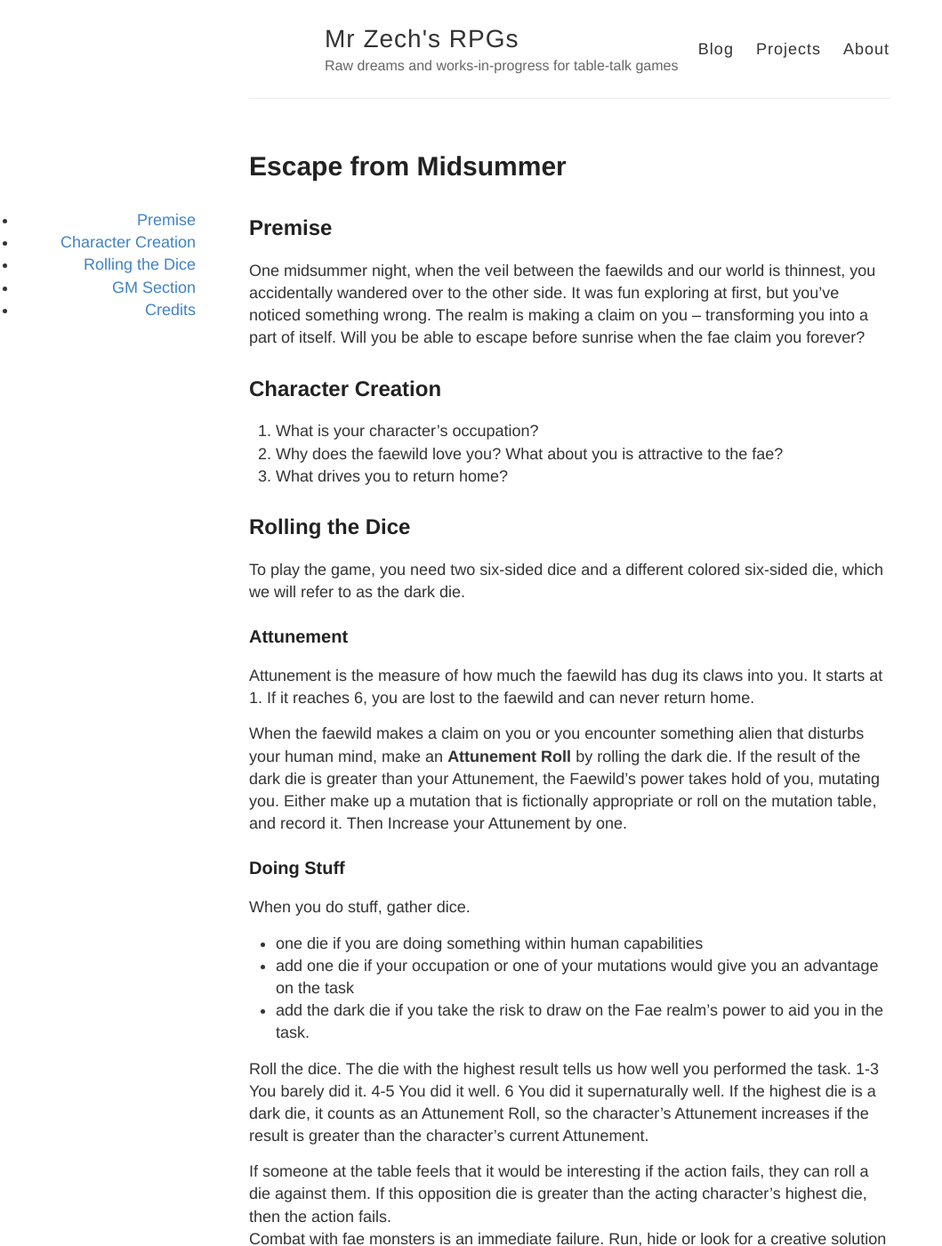
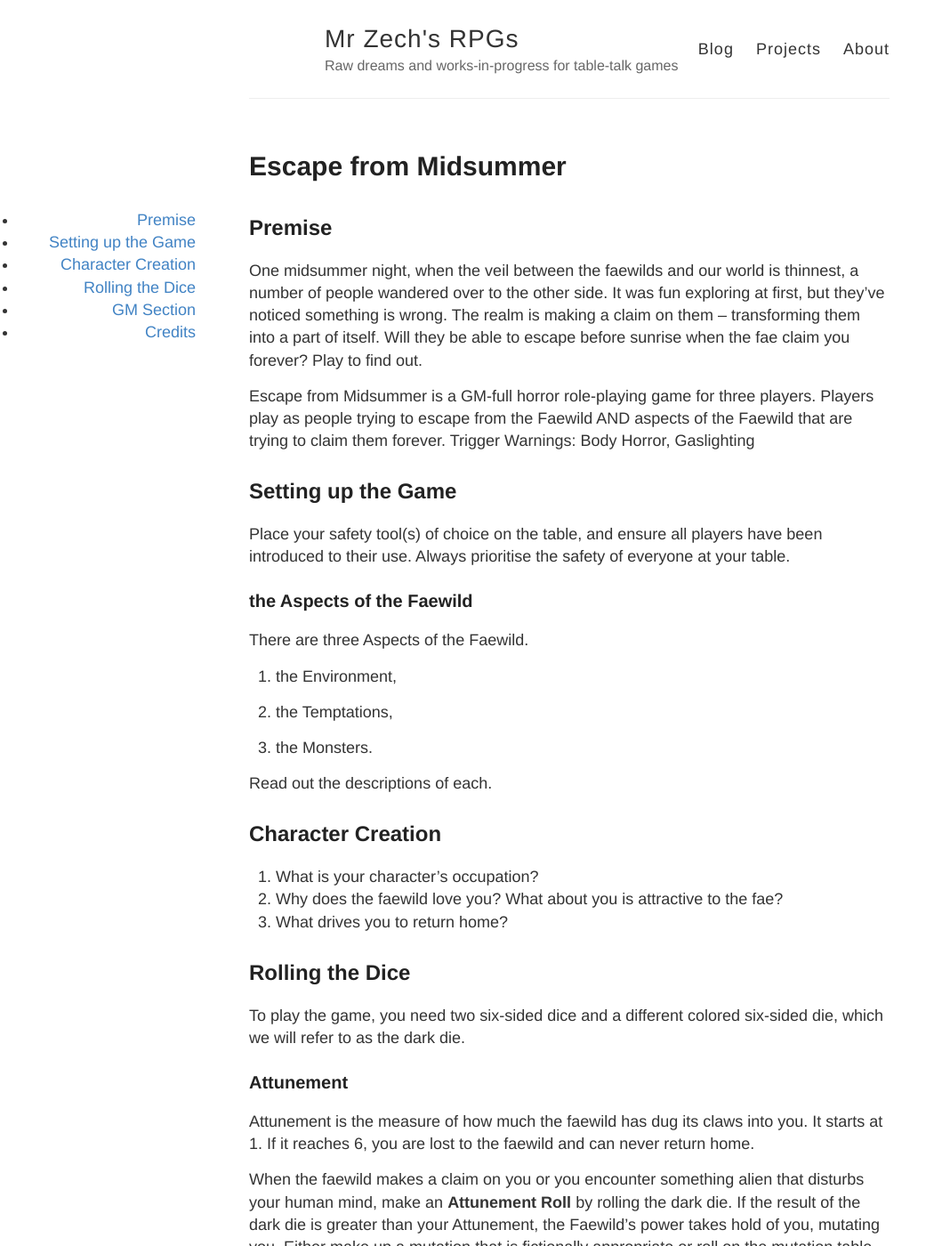
Before and after one commit to zechlau14/zechlau14.github.io, a Jekyll site: the page built from projects/Escape-from-Midsummer.md, in a window 1280 px wide and 1400 px high. Shown: the whole window at 89% size, without its empty margins (0-1059 px from the left). Built offline with Jekyll 4.4.1, drawn with Linux system fonts in a browser that asks for light colours; some of the changed text lies outside the part shown.

Commit message:
update Escape from Midsummer

```diff
--- a/projects/Escape-from-Midsummer.md
+++ b/projects/Escape-from-Midsummer.md
@@ -5,7 +5,26 @@ category: fantasy story-game rpg wip fae faewild fairies fairy magic summer mids
 ---
 
 ## Premise
-One midsummer night, when the veil between the faewilds and our world is thinnest, you accidentally wandered over to the other side. It was fun exploring at first, but you've noticed something wrong. The realm is making a claim on you -- transforming you into a part of itself. Will you be able to escape before sunrise when the fae claim you forever?
+
+One midsummer night, when the veil between the faewilds and our world is thinnest, a number of people wandered over to the other side. It was fun exploring at first, but they've noticed something is wrong. The realm is making a claim on them -- transforming them into a part of itself. Will they be able to escape before sunrise when the fae claim you forever? Play to find out.
+
+Escape from Midsummer is a GM-full horror role-playing game for three players. Players play as people trying to escape from the Faewild AND aspects of the Faewild that are trying to claim them forever. Trigger Warnings: Body Horror, Gaslighting
+
+## Setting up the Game
+
+Place your safety tool(s) of choice on the table, and ensure all players have been introduced to their use. Always prioritise the safety of everyone at your table.
+
+### the Aspects of the Faewild
+
+There are three Aspects of the Faewild.
+
+1. the Environment,
+
+2. the Temptations,
+
+3. the Monsters.
+
+Read out the descriptions of each.
 
 ## Character Creation
 
@@ -14,15 +33,19 @@ One midsummer night, when the veil between the faewilds and our world is thinnes
 3. What drives you to return home?
 
 ## Rolling the Dice
+
 To play the game, you need two six-sided dice and a different colored six-sided die, which we will refer to as the dark die.
 
 ### Attunement
+
 Attunement is the measure of how much the faewild has dug its claws into you. It starts at 1. If it reaches 6, you are lost to the faewild and can never return home.
 
 When the faewild makes a claim on you or you encounter something alien that disturbs your human mind, make an **Attunement Roll** by rolling the dark die. If the result of the dark die is greater than your Attunement, the Faewild's power takes hold of you, mutating you. Either make up a mutation that is fictionally appropriate or roll on the mutation table, and record it. Then Increase your Attunement by one.
 
 ### Doing Stuff
+
 When you do stuff, gather dice.
+
 * one die if you are doing something within human capabilities
 * add one die if your occupation or one of your mutations would give you an advantage on the task
 * add the dark die if you take the risk to draw on the Fae realm's power to aid you in the task.
@@ -39,17 +62,20 @@ Combat with fae monsters is an immediate failure. Run, hide or look for a creati
 If a player is unsatisfied with their result and their highest die was not a dark die, then they may add a dark die to their dice pool and reroll it.
 
 ### Reduction Roll
+
 When a character's Attunement reaches five, they unlock the Reduction Roll. When the character takes action to reassert their humanity, roll the dark die. If the dark die is lower than their Attunement, decrease it by one and erase a fictionally appropriate mutation.
 
 ## GM Section
 
 Tables for
+
 * Moments
 * Locations in the Faewild
 * Fae NPCs
 * Random Mutations
 
 Narrative Structure
+
 1. Layer 1 - sneak out of the party they find themselves in and find the path out of the faewild.
 2. Layer 2 - environment. show evidence of being on the right path.
 3. Layer 3 - set back / sow suspicion. play on player's personal drives.
@@ -58,4 +84,5 @@ Narrative Structure
 6. Epilogue
 
 ## Credits
-Based on Graham W's Cthulhu Dark.
+
+This work is based on Trophy (trophyrpg.com), product of Jesse Ross and Hedgemaze Press, and licensed for our use under the Creative Commons Attribution 4.0 License (https://creativecommons.org/licenses/by/4.0/). Trophy is adapted from Cthulhu Dark with permission of Graham Walmsley. Trophy is also based on Blades in the Dark (found at http://www.bladesinthedark.com/), product of One Seven Design, developed and authored by John Harper, and licensed for our use under the Creative Commons Attribution 3.0 Unported license (http://creativecommons.org/licenses/by/3.0/).
```
Also changed, not shown: projects/pdfs/Hot-Mutant-Vigilantes.html (renamed from projects/Hot-Mutant-Vigilantes.html).
